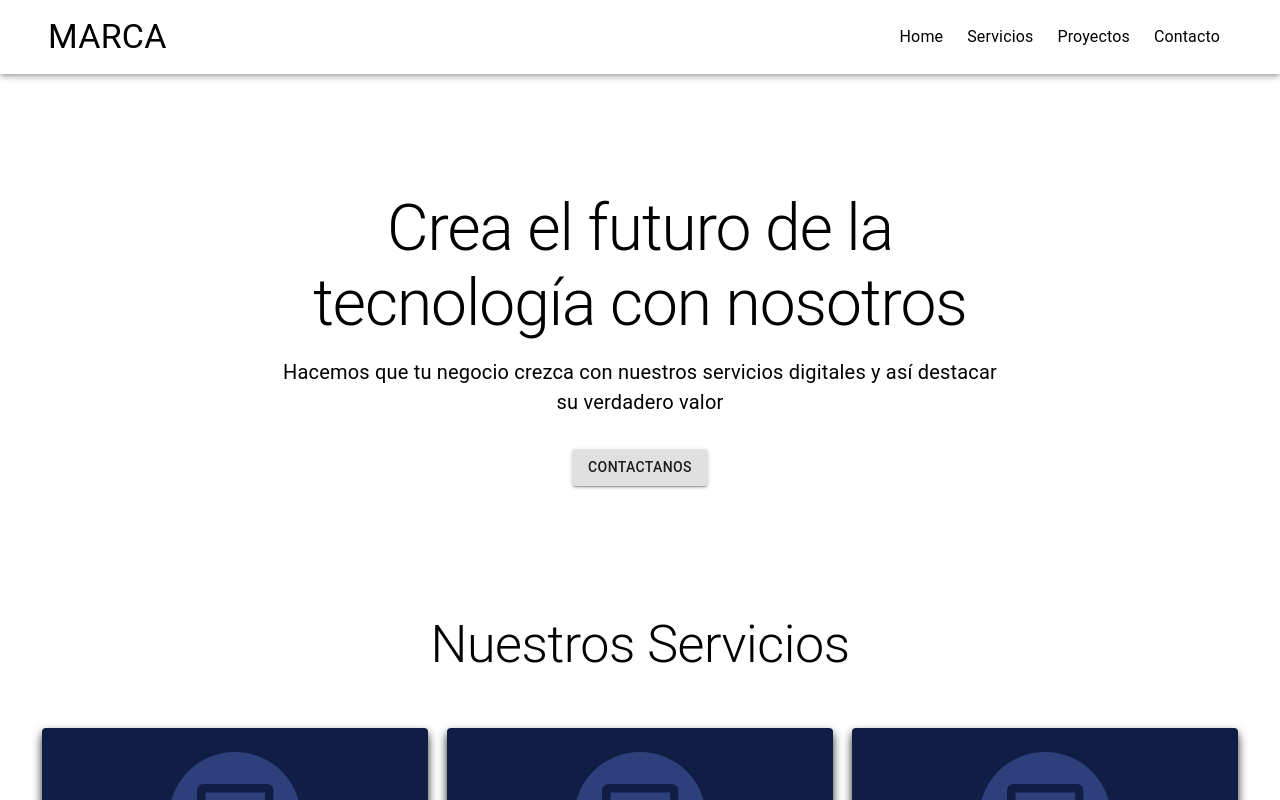
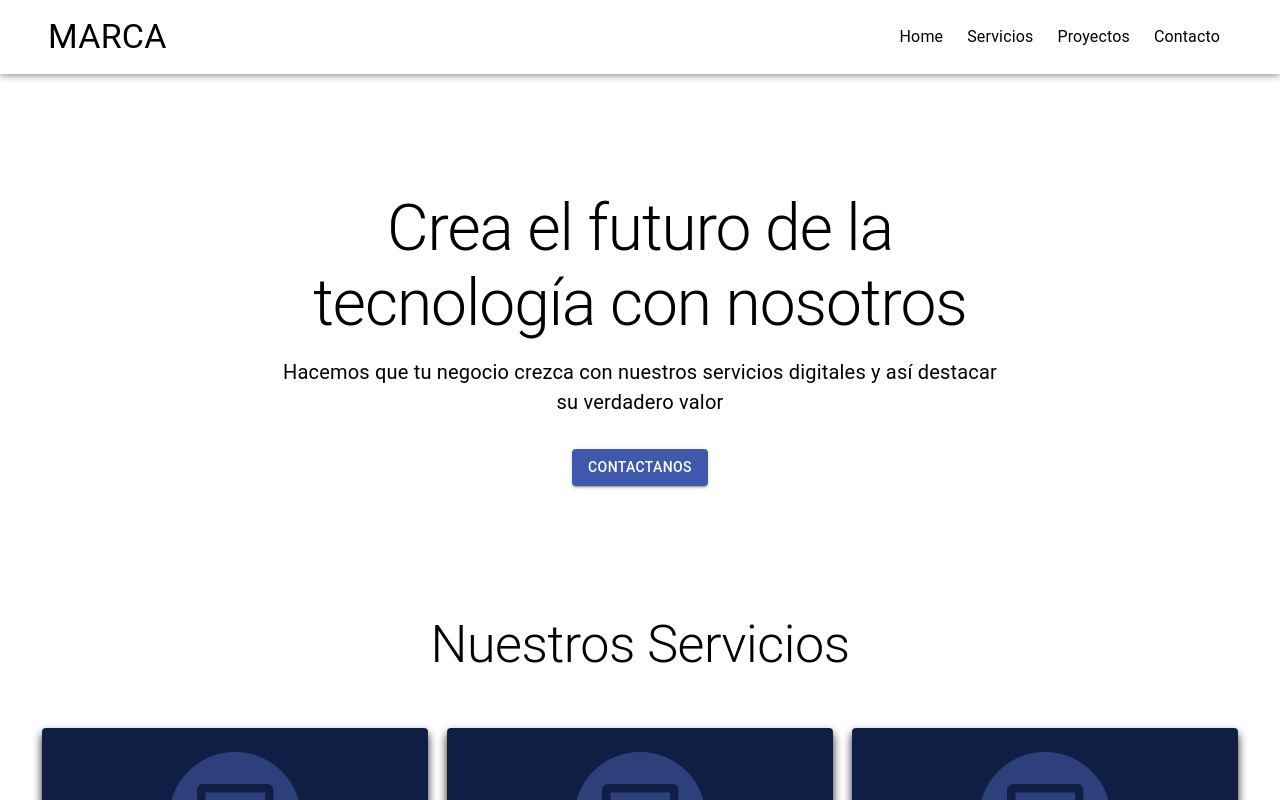
Before and after one commit to ZambranoBeicker/LandingPage, a React (Create React App) app: page / in a window 1280 px wide. Shown: the top 800 px of the page. Built offline with nearby package versions, Linux system fonts and the light colour scheme.

Commit message:
Change hero button bg color

```diff
--- a/src/components/Hero.js
+++ b/src/components/Hero.js
@@ -1,8 +1,17 @@
 import React from "react"
 import { Box, Typography, Button } from "@material-ui/core"
-import { makeStyles, useTheme } from "@material-ui/core/styles"
+import { makeStyles, useTheme, withStyles } from "@material-ui/core/styles"
 
-const Hero = () =>{
+
+const styles = {
+  newButton:{
+  "&:hover":{
+    background:"#2D407C",
+    transition:".2s",
+  }
+}}
+
+const Hero = ({classes}) =>{
   const theme = useTheme()
 
   const useStyles = makeStyles({
@@ -30,8 +39,10 @@ const Hero = () =>{
 	},
 	button: {
 	  fontSize: 14,
-	  marginTop: "2rem"
-
+	  marginTop: "2rem",
+	  transition:".2s",
+	  background:"#3E58AC",
+          color:"white",
 	},
 	heroContainer: {
 	  textAlign: "center",
@@ -47,16 +58,16 @@ const Hero = () =>{
 	}
   })
 
-  const classes = useStyles()
+  const classesHero = useStyles()
 
   return(
-    <Box mx="auto" mt="12rem" className={classes.heroContainer}>
-      <Typography className={classes.title} variant="h1">Crea el futuro de la tecnología con nosotros</Typography>
-      <Typography className={classes.paragraph}>Hacemos que tu negocio crezca con nuestros servicios digitales y así destacar su verdadero valor</Typography>
-      <Button className={classes.button} variant="contained">CONTACTANOS</Button>
+    <Box mx="auto" mt="12rem" className={classesHero.heroContainer}>
+      <Typography className={classesHero.title} variant="h1">Crea el futuro de la tecnología con nosotros</Typography>
+      <Typography className={classesHero.paragraph}>Hacemos que tu negocio crezca con nuestros servicios digitales y así destacar su verdadero valor</Typography>
+      <Button className={classesHero.button + " " + classes.newButton} variant="contained">CONTACTANOS</Button>
     </Box>
   )
 
 }
 
-export default Hero
+export default withStyles(styles)(Hero)
```
